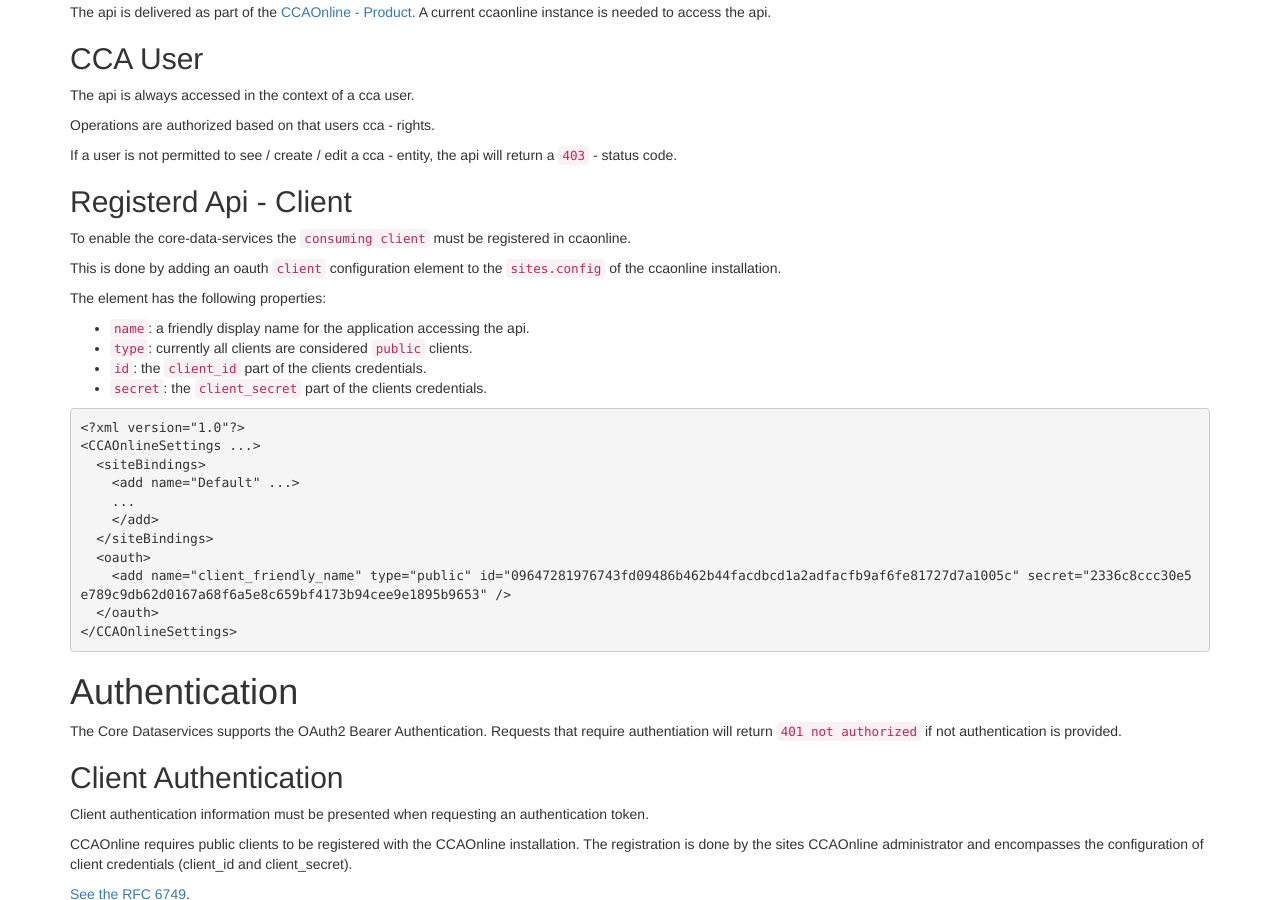
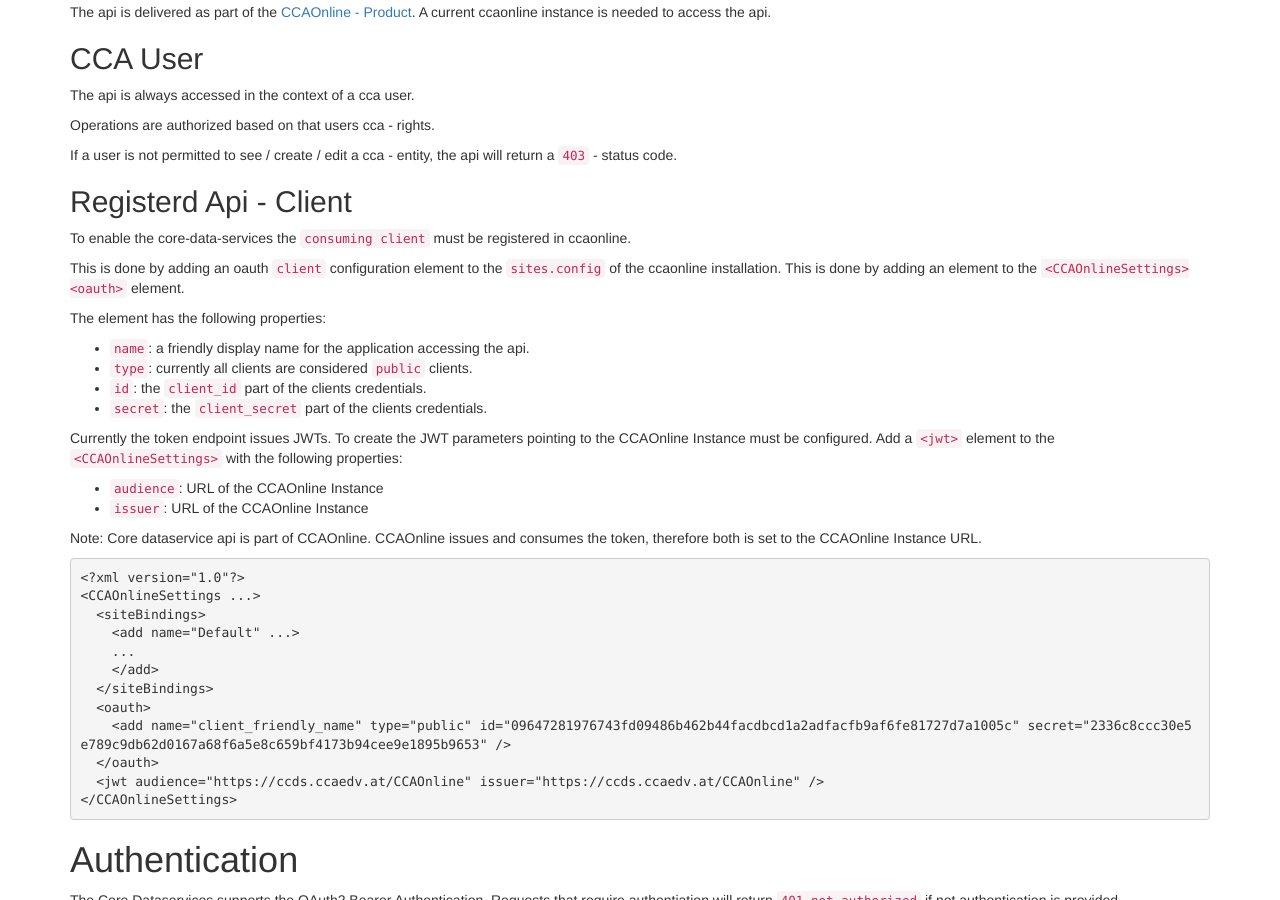
Before and after one commit to togethercca/togethercca.github.io, a Jekyll site: the page built from _pages/ccaCoreDataserviceApi.md, in a window 1280 px wide and 900 px high, scrolled down 3275 px. Built offline with Jekyll 4.4.1, drawn with Linux system fonts in a browser that asks for light colours.

Commit message:
Add jwt issuer & audience config to cds docs

```diff
--- a/_pages/ccaCoreDataserviceApi.md
+++ b/_pages/ccaCoreDataserviceApi.md
@@ -152,6 +152,7 @@ If a user is not permitted to see / create / edit a cca - entity, the api will r
 To enable the core-data-services the `consuming client` must be registered in ccaonline.
 
 This is done by adding an oauth `client` configuration element to the `sites.config` of the ccaonline installation.
+This is done by adding an element to the `<CCAOnlineSettings> <oauth>` element.
 
 The element has the following properties:
 
@@ -159,6 +160,13 @@ The element has the following properties:
 - `type`: currently all clients are considered `public` clients.
 - `id`: the `client_id` part of the clients credentials.
 - `secret`: the `client_secret` part of the clients credentials.
+
+Currently the token endpoint issues JWTs. To create the JWT parameters pointing to the CCAOnline Instance must be configured. Add a `<jwt>` element to the `<CCAOnlineSettings>` with the following properties:
+
+- `audience`: URL of the CCAOnline Instance
+- `issuer`: URL of the CCAOnline Instance
+
+Note: Core dataservice api is part of CCAOnline. CCAOnline issues and consumes the token, therefore both is set to the CCAOnline Instance URL.
 
 ~~~XML
 <?xml version="1.0"?>
@@ -171,6 +179,7 @@ The element has the following properties:
   <oauth>
     <add name="client_friendly_name" type="public" id="09647281976743fd09486b462b44facdbcd1a2adfacfb9af6fe81727d7a1005c" secret="2336c8ccc30e5e789c9db62d0167a68f6a5e8c659bf4173b94cee9e1895b9653" />
   </oauth>
+  <jwt audience="https://ccds.ccaedv.at/CCAOnline" issuer="https://ccds.ccaedv.at/CCAOnline" />
 </CCAOnlineSettings>
 ~~~
 
```
